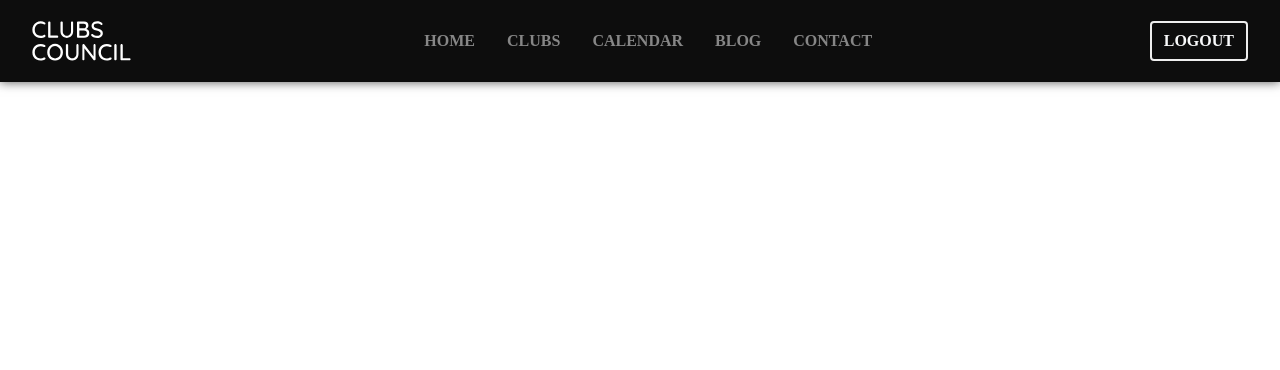
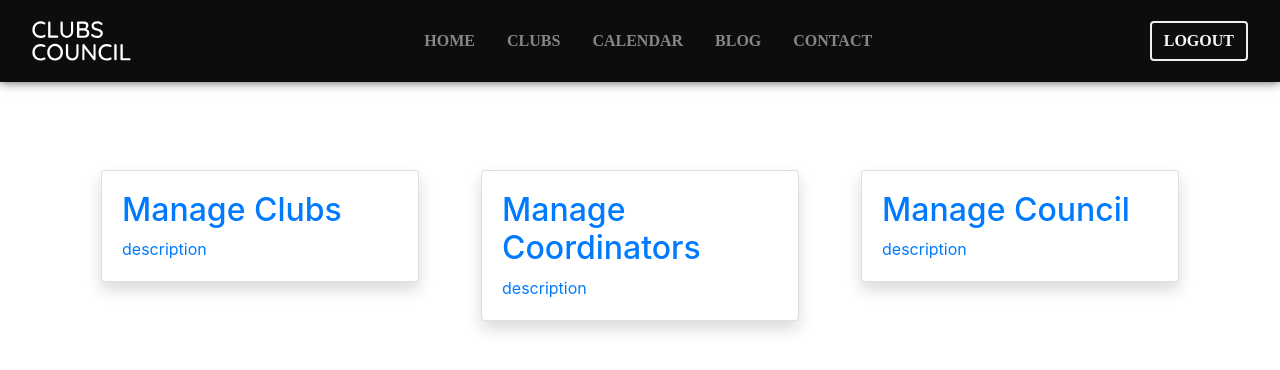
Before and after one commit to Clubs-Council-IIITH/frontend, a React (Create React App) app: page /admin/dashboard in a window 1280 px wide. Shown: the top 370 px of the page. Built offline with nearby package versions, Linux system fonts and the light colour scheme; sample sign-in values are in the browser's storage.

Commit message:
frontend: Introduce admin dashboard

```diff
--- a/src/App.js
+++ b/src/App.js
@@ -2,6 +2,7 @@ import React, { useEffect, useState, useCallback } from "react";
 import { BrowserRouter as Router, Switch, Route } from "react-router-dom";
 import "./App.css";
 
+// Pages
 import Home from "./pages/Home";
 import Blog from "./pages/Blog";
 import Clubs from "./pages/Clubs";
@@ -11,7 +12,9 @@ import Calendar from "./pages/Calendar";
 import EditEvent from "./pages/EditEvent";
 import LoginRedirect from "./pages/LoginRedirect";
 import LogoutRedirect from "./pages/LogoutRedirect";
+import AdminDashboard from "./pages/AdminDashboard";
 
+// Components
 import Navbar from "./components/Navbar";
 import ProtectedRoute from "./components/ProtectedRoute";
 
@@ -59,8 +62,14 @@ const App = () => {
                 <Route exact path="/calendar" component={Calendar} />
                 <Route exact path="/blog" component={Blog} />
                 <Route exact path="/contact" component={Contact} />
+
+                {/* Organizer routes */}
                 <ProtectedRoute exact path="/events" component={Events} />
                 <ProtectedRoute exact path="/events/edit/:id" component={EditEvent} />
+
+                {/* Admin routes */}
+                <ProtectedRoute exact path="/admin/dashboard" component={AdminDashboard} />
+
                 <Route exact path="/loginRedirect" component={LoginRedirect} />
                 <Route exact path="/logoutRedirect" component={LogoutRedirect} />
             </Switch>
--- /dev/null
+++ b/src/components/DashboardCard.jsx
@@ -0,0 +1,16 @@
+import React from "react";
+import { Card, CardBody, CardText } from "reactstrap";
+import { Link } from "react-router-dom";
+
+const DashboardCard = (props) => {
+    return (
+        <Card tag={Link} to={props.link} className="m-3 my-4 shadow dash-card">
+            <CardBody>
+                <h2> {props.title} </h2>
+                <CardText> {props.body} </CardText>
+            </CardBody>
+        </Card>
+    );
+};
+
+export default DashboardCard;
--- a/src/index.css
+++ b/src/index.css
@@ -160,6 +160,11 @@ code {
     margin-right: 0.5em;
 }
 
+.dash-card:hover {
+    cursor: pointer;
+    text-decoration: none;
+}
+
 /* Buttons */
 .card-btn {
     height: 1.2em;
--- /dev/null
+++ b/src/pages/AdminDashboard.jsx
@@ -0,0 +1,29 @@
+import React from "react";
+
+import DashboardCard from "../components/DashboardCard";
+import { Container, Row, Col } from "reactstrap";
+
+const AdminDashboard = () => {
+    const clubList = [
+        { name: "Manage Clubs", coordinators: "description", link: "./clubs" },
+        { name: "Manage Coordinators", coordinators: "description", link: "./coordinators" },
+        { name: "Manage Council", coordinators: "description", link: "./council" },
+    ];
+    return (
+        <Container className="pt-5">
+            <Row className="pt-5">
+                {clubList.map((club) => (
+                    <Col lg="4">
+                        <DashboardCard
+                            title={club.name}
+                            body={club.coordinators}
+                            link={club.link}
+                        />
+                    </Col>
+                ))}
+            </Row>
+        </Container>
+    );
+};
+
+export default AdminDashboard;
```
